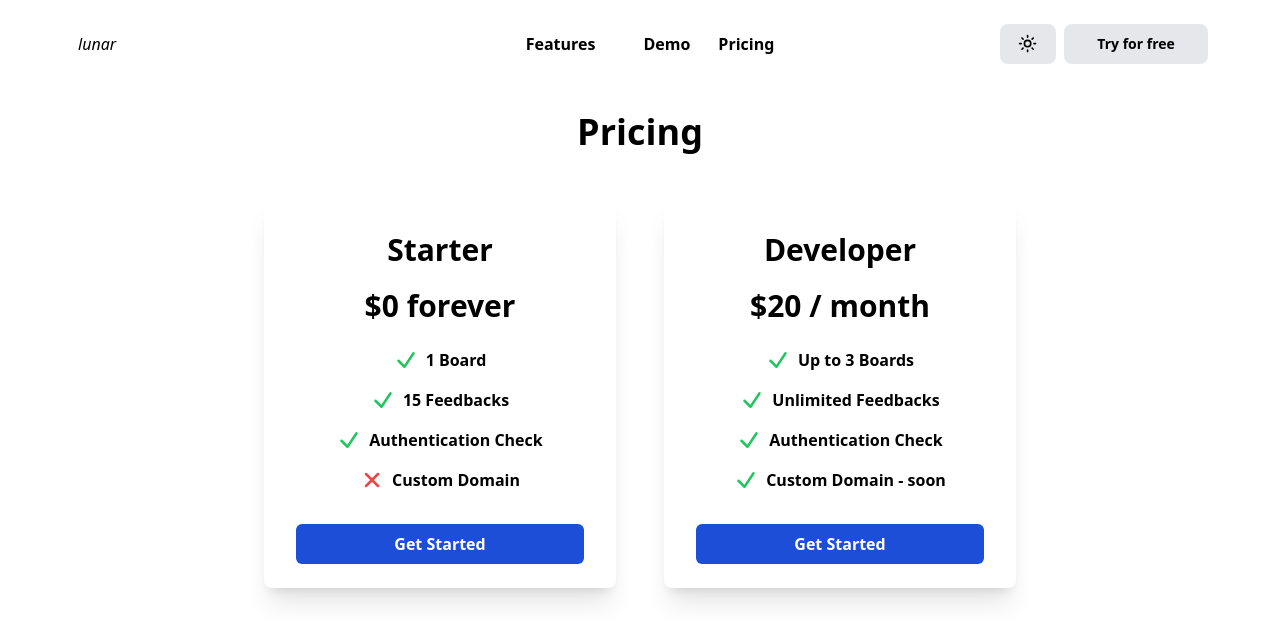
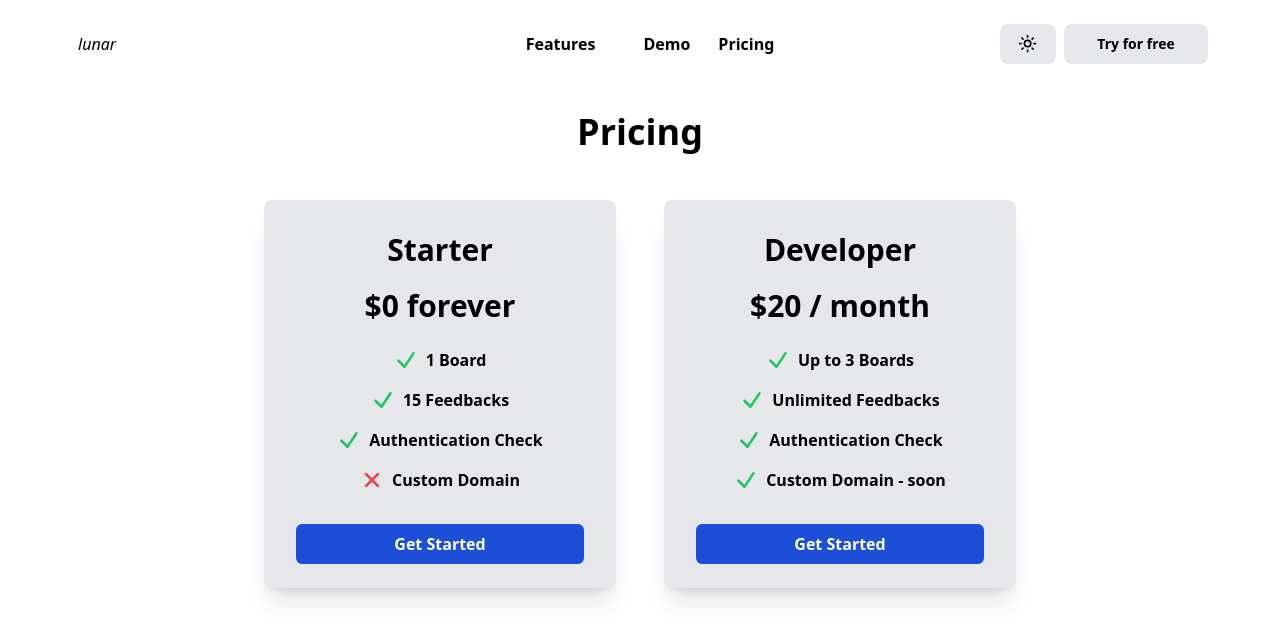
Before and after one commit to ramezj/astralics, a Next.js app in the folder client/: page /pricing in a window 1280 px wide. Shown: the top 642 px of the page. Built offline with nearby package versions, Linux system fonts and the light colour scheme; no server answers.

Commit message:
fixed pricingcard

```diff
--- a/client/components/pricing/PricingCard.js
+++ b/client/components/pricing/PricingCard.js
@@ -3,7 +3,7 @@ import Info from "./Info"
 export default function PricingCard(props) {
     return (
         <>
-        <div className={`card rounded-lg w-[22rem] bg-white dark:bg-zinc-900  ${props.shadow} shadow-xl cursor-pointer duration-300 hover:scale-105`}>
+        <div className={`card rounded-lg w-[22rem] bg-gray-200 dark:bg-zinc-900  ${props.shadow} shadow-xl cursor-pointer duration-300 hover:scale-105`}>
   <div className="card-body">
   <h2 className="card-title font-bold justify-center text-3xl text-black dark:text-white">{props.title}</h2>
     <h2 className="card-title font-bold justify-center text-3xl text-black dark:text-white mt-3">{props.price}</h2>
```
